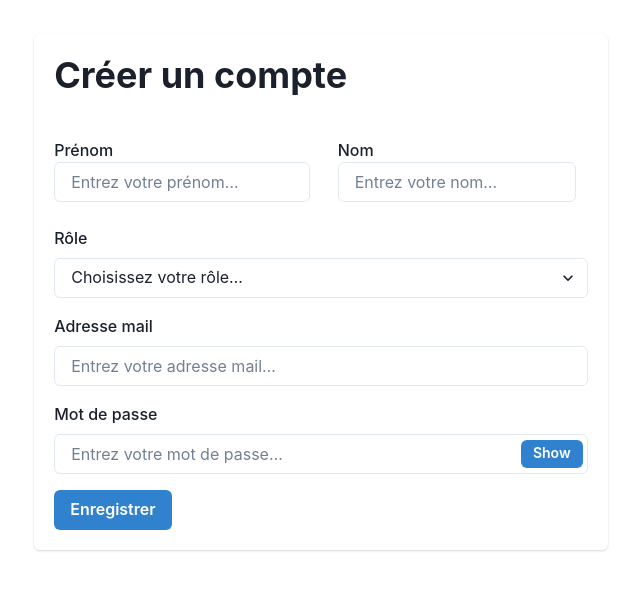
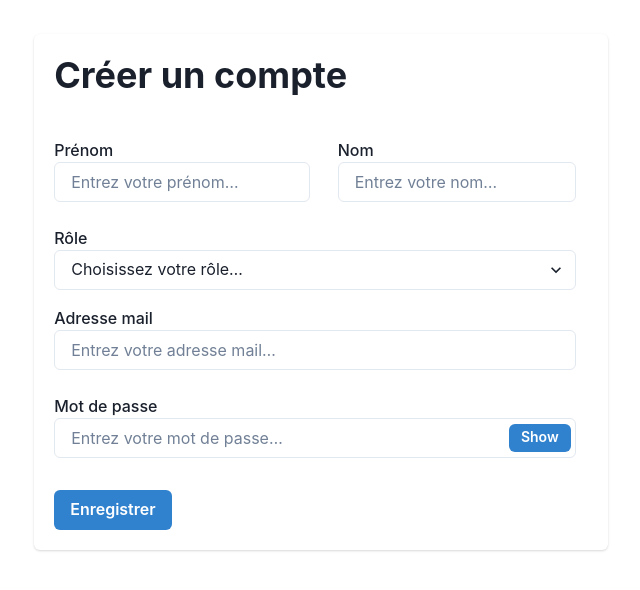
Before and after one commit to Julien1100/stockify-front, a React (Vite) app: page /register in a window 1280 px wide. Shown: the part 108-698 px from the top of the page, without its empty margins (319-959 px from the left). Built offline with nearby package versions, Linux system fonts and the light colour scheme.

Commit message:
:building_construction: Rearrange form labels and input fields in Register component

```diff
--- a/src/components/Register.jsx
+++ b/src/components/Register.jsx
@@ -64,7 +64,8 @@ export default function Register() {
                   </FormLabel>
                 </Flex>
 
-                <FormLabel>Rôle</FormLabel>
+                <FormLabel>
+                  Rôle
                   <Select
                     name="role"
                     mb={4}
@@ -75,8 +76,10 @@ export default function Register() {
                     <option value={"moderator"}>Modérateur</option>
                     <option value={"admin"}>Administrateur</option>
                   </Select>
+                </FormLabel>
 
-                <FormLabel>Adresse mail</FormLabel>
+                <FormLabel>
+                  Adresse mail
                   <Input
                     type="email"
                     name="email"
@@ -89,13 +92,16 @@ export default function Register() {
                       {data.error}
                     </FormHelperText>
                   )}
+                </FormLabel>
 
-                <FormLabel>Mot de passe</FormLabel>
+                <FormLabel>
+                  Mot de passe
                   <InputGroup mb={4}>
                     <Input
                       type={show ? "text" : "password"}
                       name="password"
                       pr={"4.5rem"}
+                      mb={4}
                       placeholder="Entrez votre mot de passe…"
                       isRequired
                     />
@@ -110,6 +116,7 @@ export default function Register() {
                       </Button>
                     </InputRightElement>
                   </InputGroup>
+                </FormLabel>
 
                 <ButtonGroup gap={4}>
                   <Button colorScheme="blue" type="submit">
```
Lines whose indentation alone changed are shown as unchanged.
